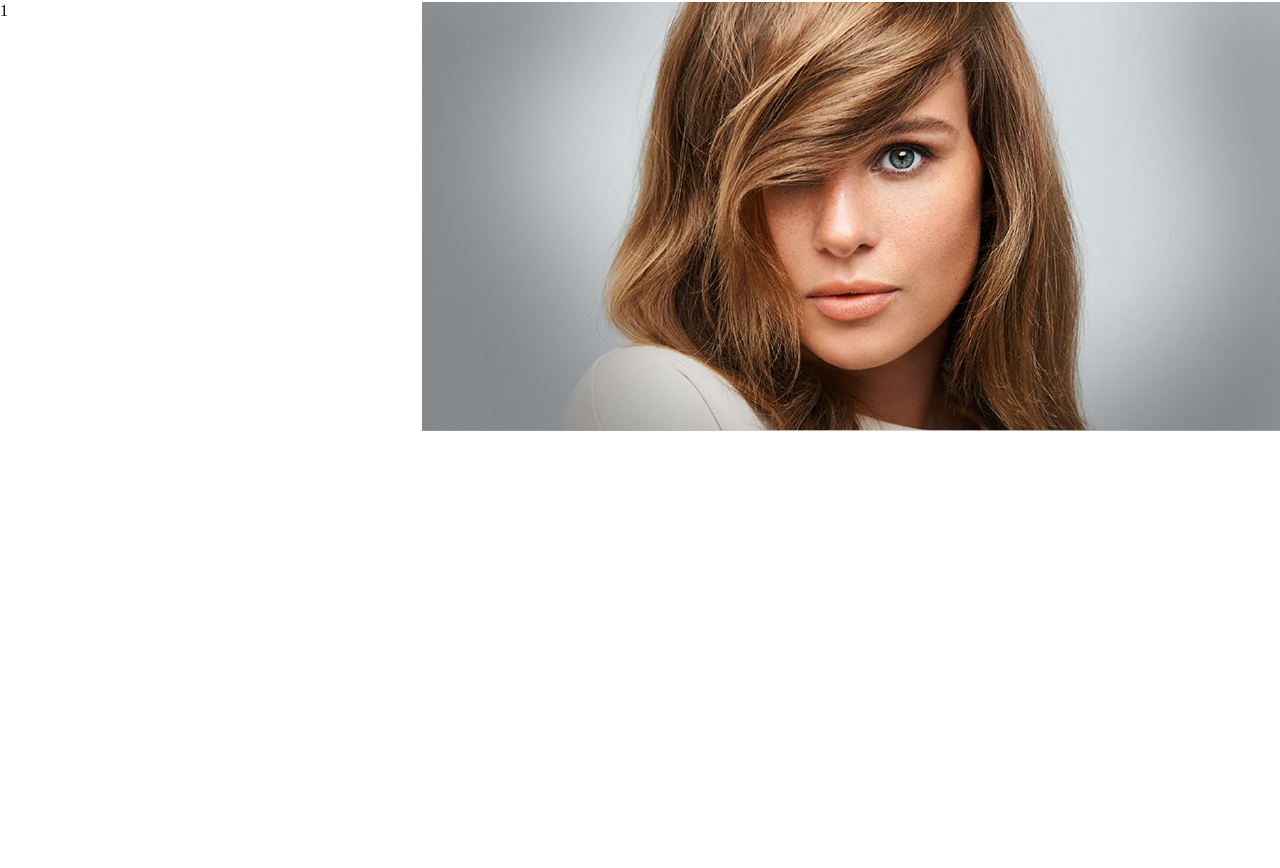
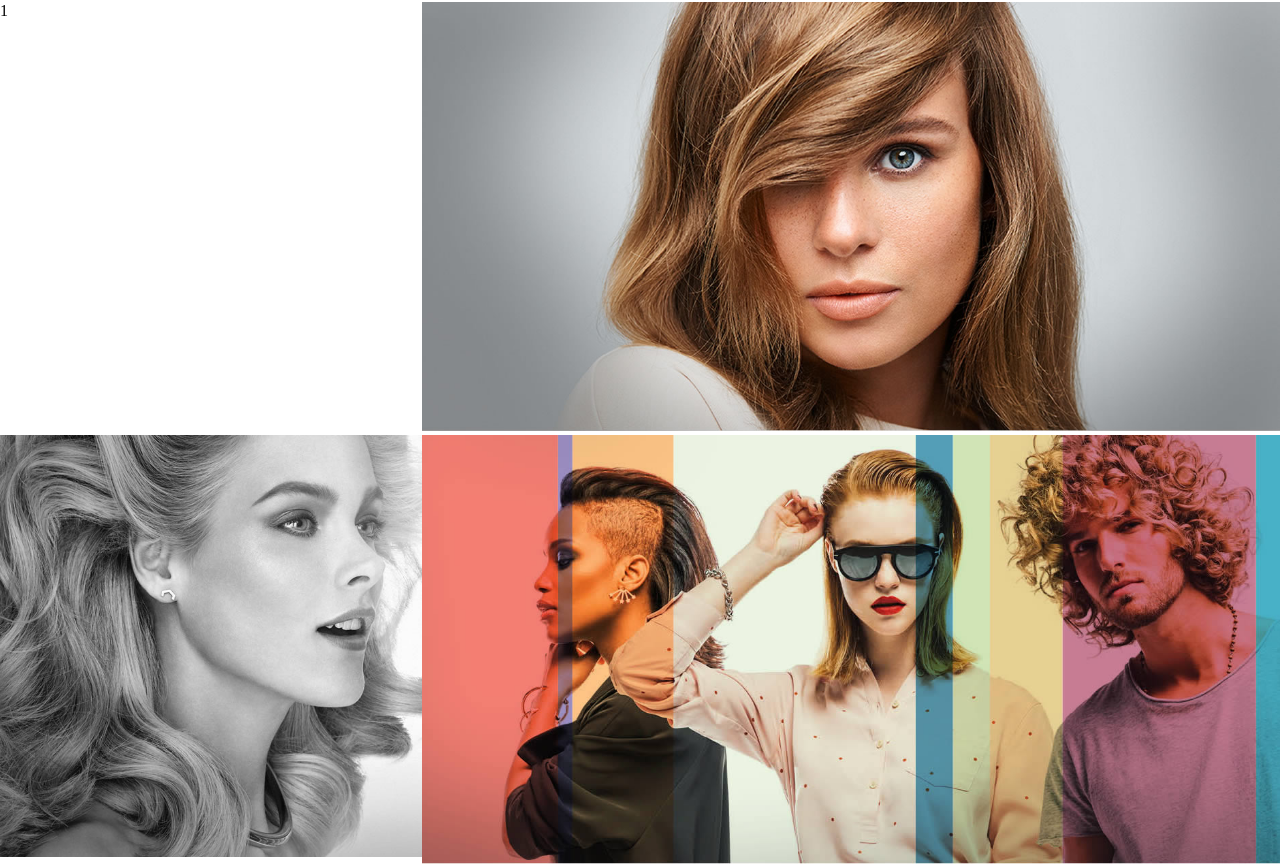
Before and after one commit to bubandrei/sofine, a React (Create React App) app: page / in a window 1280 px wide. Shown: the part 962-1830 px from the top of the page. Before the commit the page ends 1397 px from the top, so only its background shows below. Built offline with nearby package versions, Linux system fonts and the light colour scheme.

Commit message:
fix third part

```diff
--- a/src/App.js
+++ b/src/App.js
@@ -2,6 +2,7 @@ import './App.css';
 import Main from './components/Main';
 import Navbar from './components/Navbar.js';
 import SecondPart from './components/SecondPart';
+import ThirdPart from './components/ThirdPart';
 
 function App() {
   return (
@@ -9,6 +10,7 @@ function App() {
       <Navbar />
       <Main />
       <SecondPart/>
+      <ThirdPart/>
     </>
   );
 }
--- /dev/null
+++ b/src/components/ThirdPart.css
@@ -0,0 +1,17 @@
+.second-container{
+
+}
+.inner-Third-Container{
+    display: flex;
+    max-width: 100%;
+    justify-content: flex-end;
+}
+.third-title{
+min-width: 33%;
+}
+.third-row-img{
+min-width: 67%;
+}
+.third-img{
+    width: 100%;
+}
--- /dev/null
+++ b/src/components/ThirdPart.js
@@ -0,0 +1,23 @@
+import React from "react";
+import './ThirdPart.css';
+import design from '../assets/02_design.jpg';
+import blend from '../assets/03_blend_1.jpg';
+
+const ThirdPart = () => {
+
+    return (
+        <>
+            <div className="third-container">
+                <div className="inner-Third-Container">
+                    <div className="third-title">
+                        <img src={design} className="third-img"></img>
+                    </div>
+                    <div className="third-row-img">
+                        <img src={blend} className="third-img"></img>
+                    </div>
+                </div>
+            </div>
+        </>
+    )
+}
+export default ThirdPart
```
